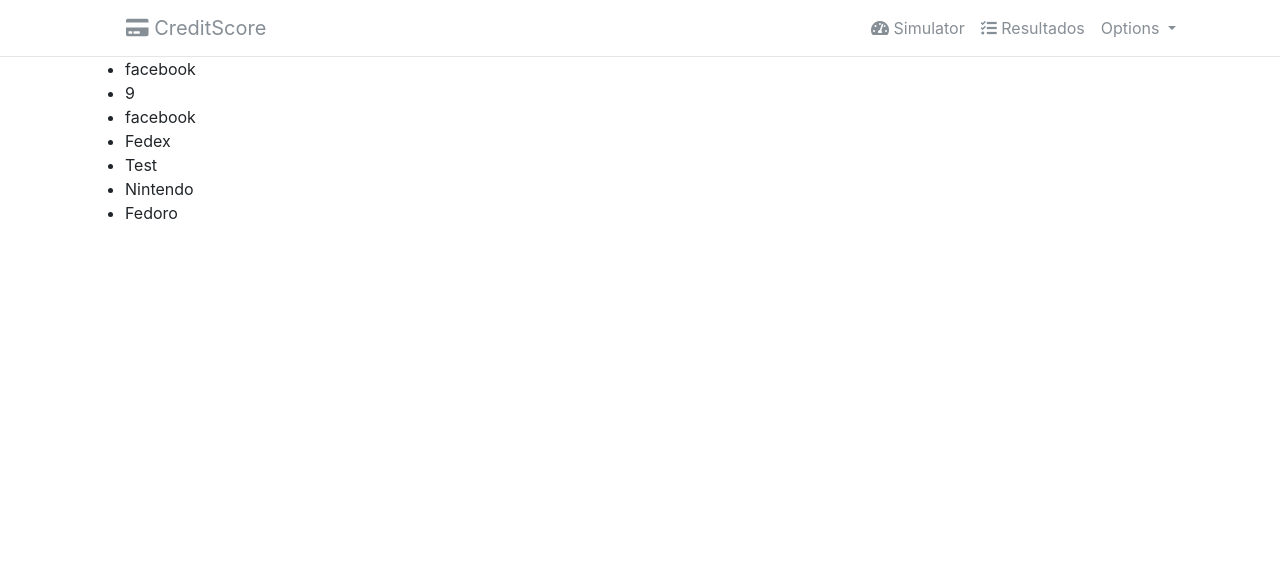
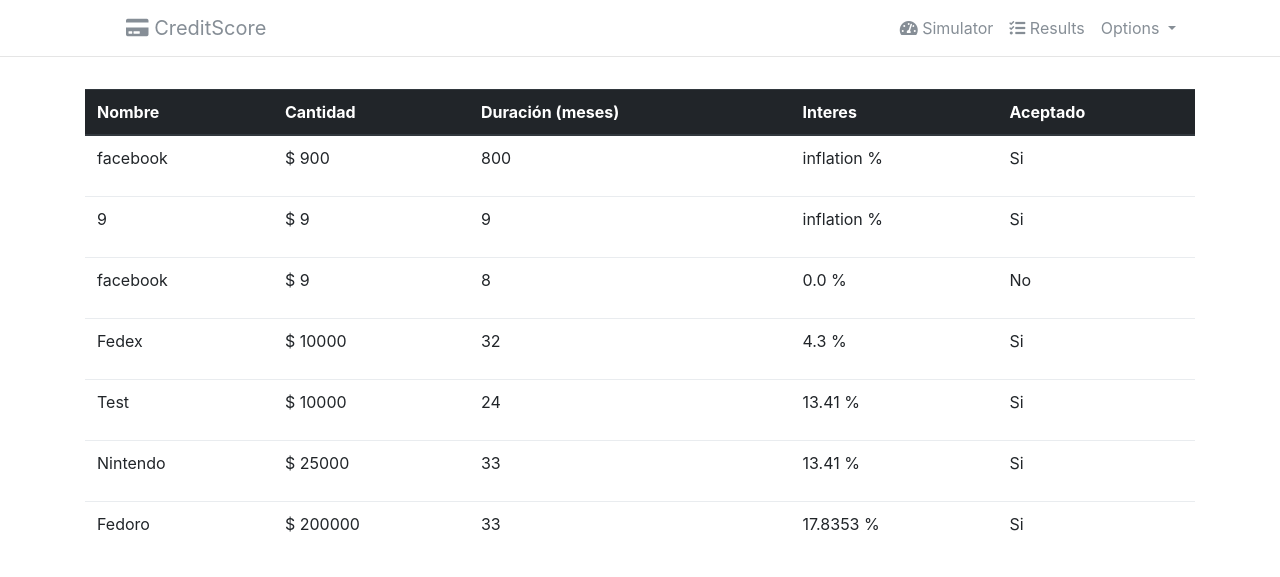
Before and after one commit to Barcena/My_Project, a Django app: a page that uses accounts/templates/base.html in a window 1280 px wide. Shown: the top 577 px of the page. Run offline with Django 3.2, Linux system fonts and the light colour scheme; a user stored in the database is signed in; data comes from the database, SQL or seed files in the repository; both versions use the stored data as it was after the commit; some libraries are stand-ins or nearby versions.

Commit message:
Table view

```diff
--- a/accounts/templates/base.html
+++ b/accounts/templates/base.html
@@ -26,7 +26,7 @@
                 <a class="nav-link text-muted" href="{% url 'home:view_company' %}"><i class="fas fa-tachometer-alt"></i> Simulator</a>
               </li>
               <li class="nav-item">
-                <a class="nav-link text-muted" href="{% url 'home:res' %}"><i class="fas fa-tasks"></i> Resultados</a>
+                <a class="nav-link text-muted" href="{% url 'home:res' %}"><i class="fas fa-tasks"></i> Results</a>
               </li>
               <li class="nav-item dropdown text-muted">
                 <a class="nav-link dropdown-toggle text-muted" href="#" id="navbarDropdown" role="button" data-toggle="dropdown" aria-haspopup="true" aria-expanded="false" style="margin-right: 80px">
@@ -34,7 +34,7 @@
               </a>
               <div class="dropdown-menu" aria-labelledby="navbarDropdown" >
 
-                <a class="dropdown-item text-muted"  href="{% url 'accounts:edit_profile' %}"><i class="fas fa-edit"></i> Edit </a>
+                <a class="dropdown-item text-muted"  href="{% url 'accounts:edit_profile' %}"><i class="fas fa-edit"></i> Edit Profile</a>
                 <div class="dropdown-divider"></div>
 
                 <a class="dropdown-item text-muted" href="{% url 'accounts:logout' %}"><i class="fas fa-sign-out-alt"></i> Logout </a>
--- a/home/models.py
+++ b/home/models.py
@@ -27,6 +27,7 @@
             'format': 'true'
         }
         res = requests.get('https://www.statbureau.org/calculate-inflation-rate-json?', inflation_params)
-        instance.inflation = res.text[1:-1]
+        instance.inflation = float(res.text[1:-1])
+        instance.inflation = instance.inflation + ((instance.duration/100) * instance.inflation)
         instance.result = predict_model(instance)
 pre_save.connect(rl_pre_save_receiver, sender=Company)
--- a/home/templates/home/company_list.html
+++ b/home/templates/home/company_list.html
@@ -7,15 +7,36 @@
 {% block  body %}
   <div class="container">
     <div class="row">
-      <div class="col-sm-12">
+      <div class="col-sm-12" style="margin-top:2rem;">
         {% if company_list %}
-            <ul>
+          <table class="table">
+            <thead class="thead-dark">
+              <tr>
+                <th scope="col">Nombre</th>
+                <th scope="col">Cantidad</th>
+                <th scope="col">Duración (meses)</th>
+                <th scope="col">Interes</th>
+                <th scope="col">Aceptado</th>
+              </tr>
+            </thead>
+            <tbody>
               {% for company in company_list %}
-              <li>
-                {{company.facebook_name}}
-              </li>
+                <tr>
+                  <td>{{company.facebook_name}}</td>
+                  <td>$ {{company.amount}}</td>
+                  <td>{{company.duration}}</td>
+                  <td>{{company.inflation}} %</td>
+                  <td>
+                    {% if company.inflation %}
+                      <p>Si</p>
+                    {% else %}
+                      <p>No</p>
+                    {% endif %}
+                  </td>
+                </tr>
               {% endfor %}
-            </ul>
+            </tbody>
+          </table>
         {% else %}
           <p>There are no books in the library.</p>
         {% endif %}
--- a/home/utils.py
+++ b/home/utils.py
@@ -2,5 +2,5 @@
 # load the model from disk
 def predict_model(instance, new_result=None):
 	loaded_model = joblib.load('static/sav/model.sav')
-	result = loaded_model.predict([[instance.amount, float(instance.inflation)]])
+	result = loaded_model.predict([[instance.amount, instance.inflation]])
 	return result
```
Also changed, not shown: db.sqlite3.
